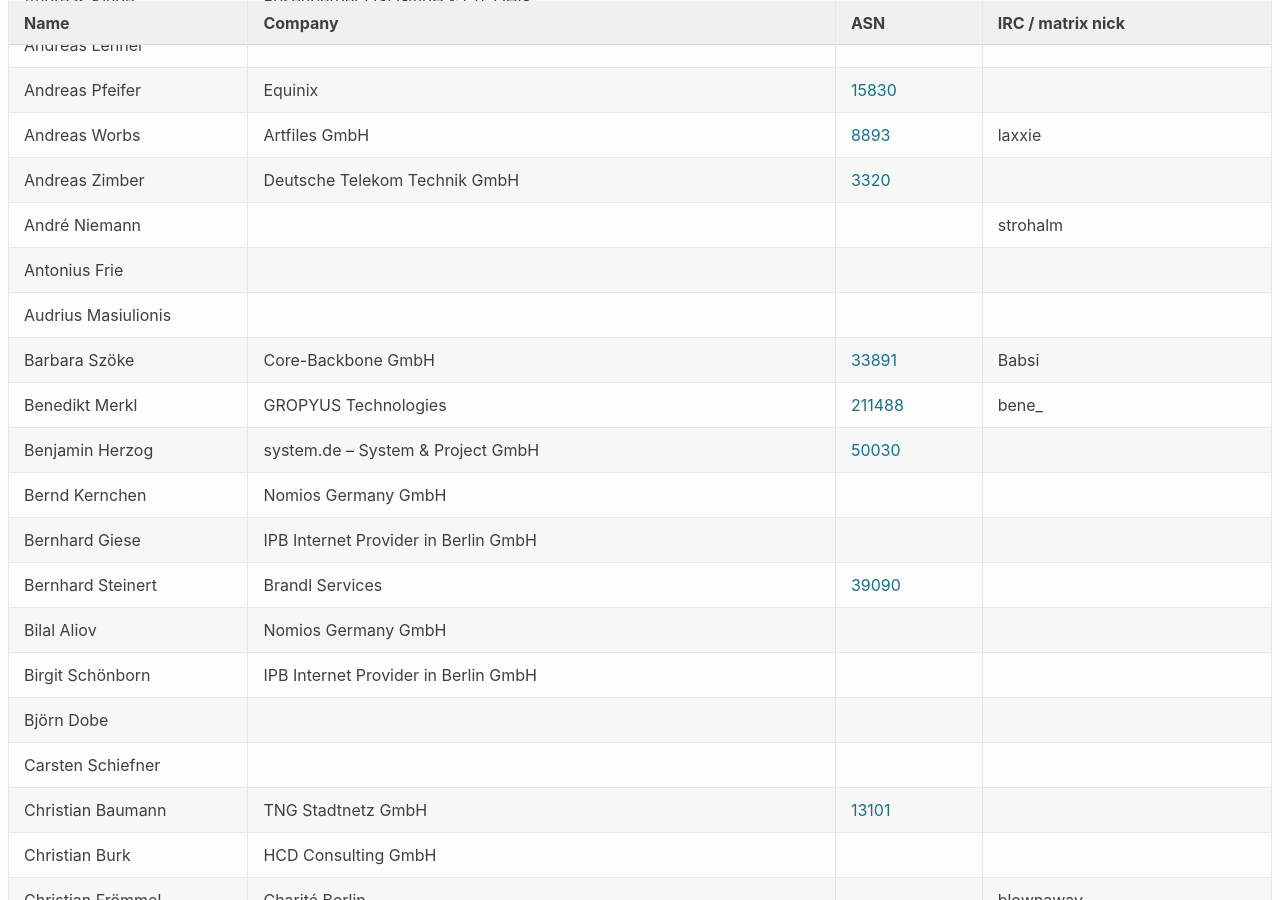
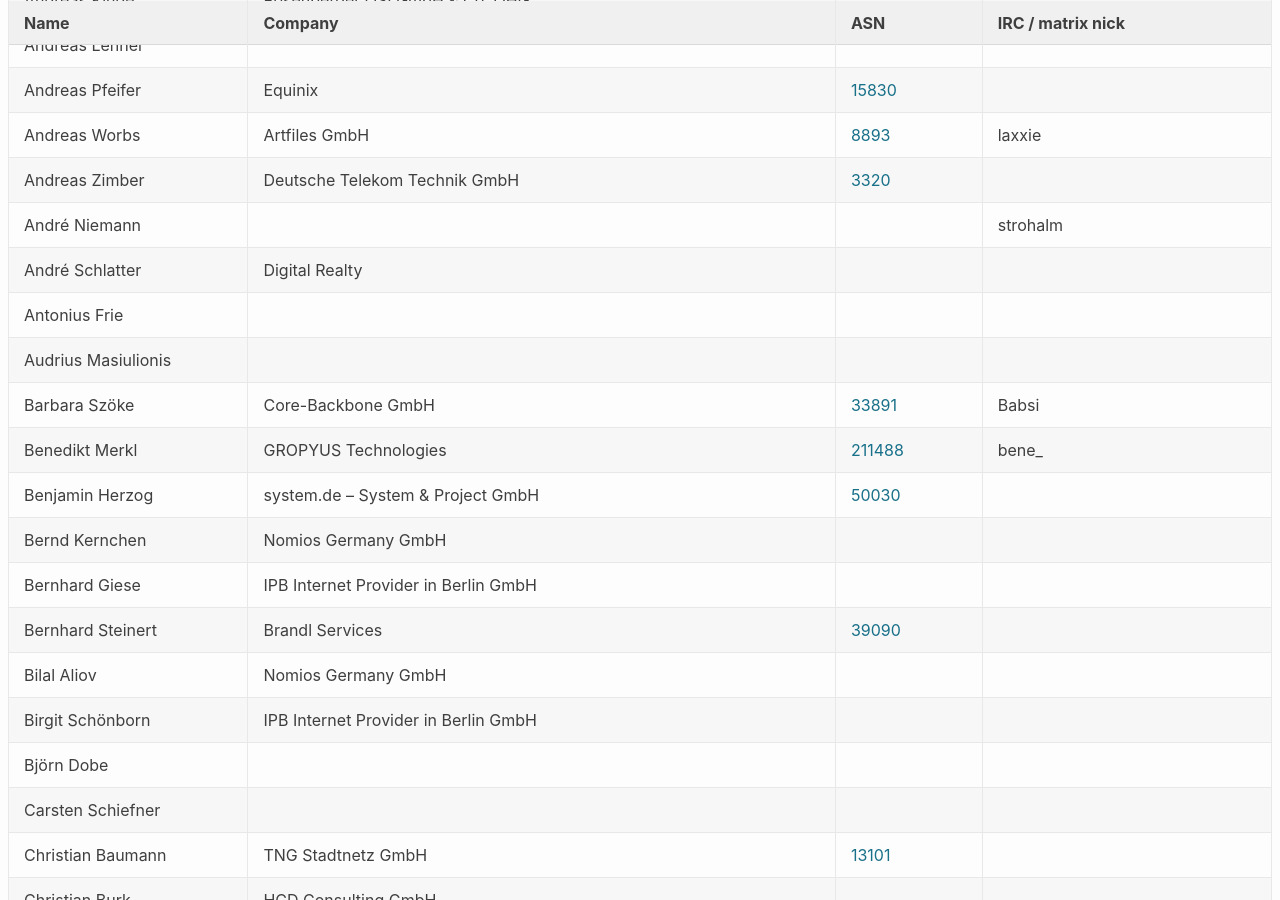
Before and after one commit to denog/pretix-attendeelist, a Jekyll site: the page built from denog16/index.markdown, in a window 1280 px wide and 900 px high, scrolled down 988 px. Built offline with Jekyll 4.4.1, drawn with Linux system fonts in a browser that asks for light colours.

Commit message:
Latest data: Mon Sep 23 08:49:37 UTC 2024

```diff
--- a/_data/attendees_denog16_onsite.json
+++ b/_data/attendees_denog16_onsite.json
@@ -138,6 +138,12 @@
     "asn": null
   },
   {
+    "name": "André Schlatter",
+    "company": "Digital Realty",
+    "irc": null,
+    "asn": null
+  },
+  {
     "name": "Antonius Frie",
     "company": null,
     "irc": null,
```
